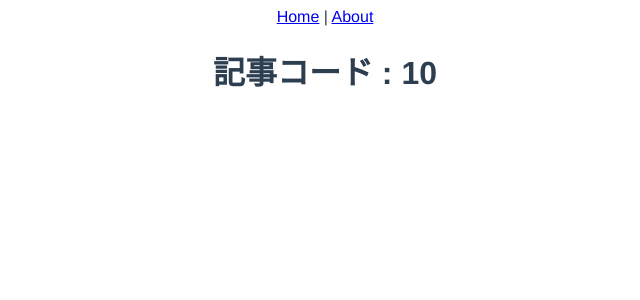
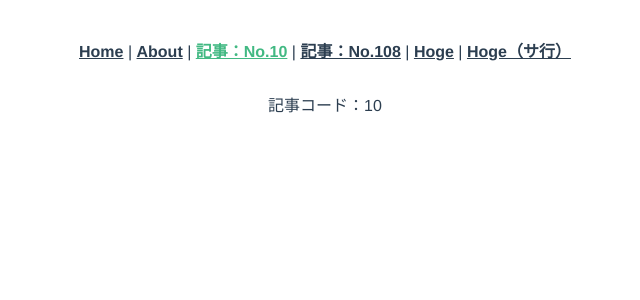
Before and after one commit to uni51/vue-practice-dev-ch08-router, a Vue app: page /article/10 in a window 1280 px wide. Shown: the top 300 px of the page, without its empty margins (315-955 px from the left). Built offline with nearby package versions, Linux system fonts and the light colour scheme.

Commit message:
8-4-5 ルーティングに関わるその他のテクニック 01

```diff
--- a/src/App.vue
+++ b/src/App.vue
@@ -2,19 +2,22 @@
   <div id="app">
     <div id="nav">
       <router-link to="/">Home</router-link> |
-      <router-link to="/about" active-class="current">About</router-link>
-      <!--<router-link to="/about" tag="button">About</router-link>-->
-      <!--<router-link tag="div" to="/about">
-        <a>About</a>
-      </router-link>-->
-      <!--<router-link to="/about" event="mouseover">About</router-link>-->
+      <router-link to="/about">About</router-link> |
+      <router-link to="/article/10">記事：No.10</router-link> |
+      <router-link to="/article/108">記事：No.108</router-link> |
+      <router-link to="/hoge">Hoge</router-link> |
+      <router-link to="/hoge#sa">Hoge（サ行）</router-link>
     </div>
     <router-view/>
+    <!--
+    <transition>
+      <router-view/>
+    </transition>
+    -->
   </div>
 </template>
 
 <style>
-
 #app {
   font-family: 'Avenir', Helvetica, Arial, sans-serif;
   -webkit-font-smoothing: antialiased;
@@ -22,7 +25,6 @@
   text-align: center;
   color: #2c3e50;
 }
-/*
 #nav {
   padding: 30px;
 }
@@ -35,9 +37,12 @@
 #nav a.router-link-exact-active {
   color: #42b983;
 }
-*/
-.current {
-  color: red;
-  font-weight: bold;
+
+.v-enter-active, .v-leave-active {
+  transition: opacity 5s;
+}
+
+.v-enter, .v-leave-to {
+  opacity: 0.0;
 }
 </style>
--- a/src/components/Article.vue
+++ b/src/components/Article.vue
@@ -1,42 +1,23 @@
 <template>
-  <div class="about">
-    <h1>記事コード : {{ aid }}</h1>
-  </div>
+  <span>記事コード：{{ aid }}</span>
 </template>
 
-
 <script>
-// ナビゲーションガードを定義
-let timeGuard = function(to, from, next) {
-  // 有効期限を設定
-  let data = {
-    13: new Date(2019, 12, 30),
-    108: new Date(2018, 10, 30)
-  }
-
-  // 移動先のaid値から有効期限を取得
-  let limit = data[to.params.aid] ?
-    data[to.params.aid] : new Date(2999, 12, 31)
-  // 現在日時
-  let current = new Date();
-  // 有効期限内であれば、そのまま記事を表示
-  if (limit && limit.getTime() > current.getTime()) {
-    next()
-  // さもなくば移動をキャンセル
-  } else {
-    window.alert('記事の公開期限が過ぎています。')
-    next(false)
-    //next(new Error('Error is occured.'))
-  }
-}
-
 export default {
   name: 'Article',
-  // ナビゲーションガードを紐付け
-  beforeRouteEnter: timeGuard,
-  beforeRouteUpdate: timeGuard,
-  props: {
-    aid: String
+  data () {
+    return {
+      aid: 0
+    }
+  },
+  created() {
+    this.aid = this.$route.params.aid
+  },
+  watch: {
+    // eslint-disable-next-line
+    '$route'(to, from) {
+      this.aid = to.params.aid
+    }
   }
 }
 </script>
--- a/src/router.js
+++ b/src/router.js
@@ -27,5 +27,19 @@ export default new Router({
       component: Article,
       props: true
     }
-  ]
+  ],
+  scrollBehavior(to, from, savedPosition) {
+    // 戻るボタンでの移動は以前の位置を保持
+    if (savedPosition) {
+      return savedPosition
+    } else {
+      if (to.hash) {
+        // ハッシュ（#）がある場合は、指定の要素位置へ
+        return { selector: to.hash }
+      } else {
+        // さもなくば先頭位置に移動
+        return { x: 0, y: 0 }
+      }
+    }
+  }
 })
```
